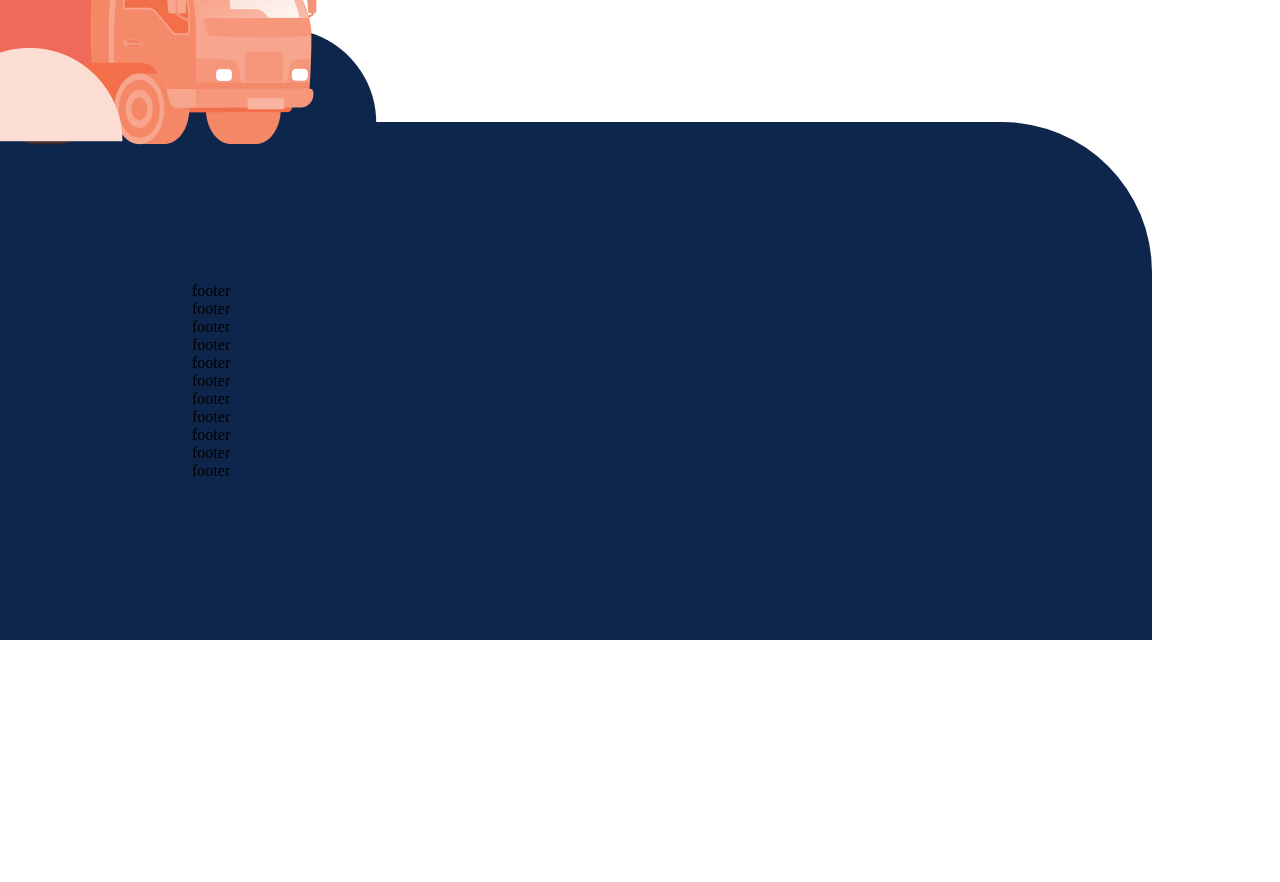
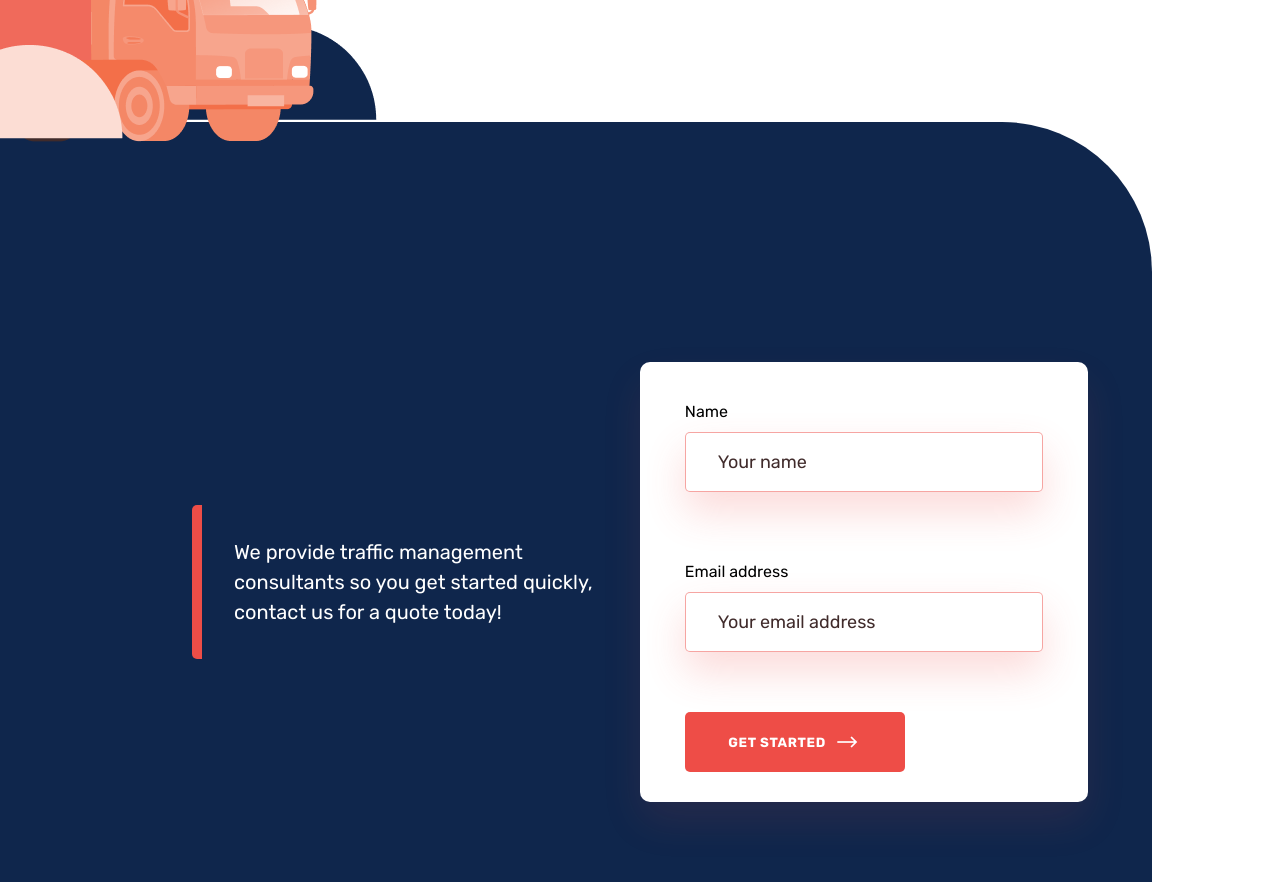
Before and after one commit to alexbtnr/traffico, a React (Create React App) app: page / in a window 1280 px wide. Shown: the part 3900-4782 px from the top of the page. Before the commit the page ends 4540 px from the top, so only its background shows below. Built offline with nearby package versions, Linux system fonts and the light colour scheme; no server answers.

Commit message:
Styled the footer form

```diff
--- a/src/components/Footer.js
+++ b/src/components/Footer.js
@@ -1,38 +1,71 @@
 import React from "react";
 import styled from "styled-components";
 import smallTruck from "../images/smallTruck.png";
+import ReusableButton from "./ReusableButton";
 
 const Footer = () => {
   return (
     <StyledFooter>
-      <div className='background-color'></div>
-      {/* <img className='small-truck' src={smallTruck} alt='' /> */}
-      <div className='container'>
-        <div>footer</div>
-        <div>footer</div>
-        <div>footer</div>
-        <div>footer</div>
-        <div>footer</div>
-        <div>footer</div>
-        <div>footer</div>
-        <div>footer</div>
-        <div>footer</div>
-        <div>footer</div>
-        <div>footer</div>
-      </div>
+      <img className='small-truck' src={smallTruck} alt='' />
+      <footer className='footer'>
+        <div className='background-color'></div>
+        <div className='container'>
+          <div className='form-flex'>
+            <div className='flex-left'>
+              <p>
+                We provide traffic management consultants so you get started
+                quickly, contact us for a quote today!
+              </p>
+            </div>
+            <div className='flex-right'>
+              <form className='contact-form'>
+                <div className='form-group'>
+                  <label htmlFor='name' className='label'>
+                    Name
+                  </label>
+                  <input
+                    type='text'
+                    name='name'
+                    id='name'
+                    placeholder='Your name'
+                  />
+                </div>
+                <div className='form-group'>
+                  <label htmlFor='email' className='label'>
+                    Email address
+                  </label>
+                  <input
+                    type='email'
+                    name='email'
+                    id='email'
+                    placeholder='Your email address'
+                  />
+                </div>
+                <div className='form-button'>
+                  <ReusableButton text={"get started"} icon longBtn />
+                </div>
+              </form>
+            </div>
+          </div>
+        </div>
+      </footer>
     </StyledFooter>
   );
 };
 
-const StyledFooter = styled.footer`
+const StyledFooter = styled.div`
   position: relative;
-  overflow: hidden;
+  padding-top: 10rem;
+
+  img.small-truck {
+    position: absolute;
+    top: -25%;
+  }
 
   .background-color {
     position: absolute;
     width: 90%;
     height: 100%;
-    /* height: 40rem; */
     top: 0;
     left: 0;
     background: #0f264c;
@@ -40,11 +73,94 @@ const StyledFooter = styled.footer`
     border-radius: 0 150px 0 0;
   }
 
-  img.small-truck {
-  }
+  div.container {
+    padding: 5rem 0;
 
-  div.container {
-    padding: 10rem 0;
+    .form-flex {
+      display: flex;
+      justify-content: space-around;
+
+      .flex-left {
+        max-width: 50%;
+        min-width: 50%;
+        align-self: center;
+        font-family: Rubik;
+        font-style: normal;
+        font-weight: normal;
+        font-size: 20px;
+        line-height: 30px;
+        color: #fff;
+        padding: 2rem;
+        border-left: 10px solid #ed4d47;
+        border-radius: 5px 0 0 5px;
+      }
+      .flex-right {
+        max-width: 50%;
+        min-width: 50%;
+
+        .contact-form {
+          height: 440px;
+          background: #ffffff;
+          box-shadow: 0px 20px 40px rgba(238, 77, 71, 0.1);
+          border-radius: 10px;
+          display: flex;
+          flex-direction: column;
+          width: 100%;
+
+          label.label {
+            font-family: Rubik;
+            font-style: normal;
+            font-weight: 300;
+            font-size: 16px;
+            line-height: 40px;
+          }
+
+          .form-group {
+            width: 80%;
+            display: flex;
+            flex-direction: column;
+            justify-content: center;
+            align-items: flex-start;
+            margin: auto;
+
+            input {
+              background: #ffffff;
+              border: 1px solid rgba(238, 77, 71, 0.5);
+              height: 60px;
+              box-shadow: 0px 20px 40px rgba(238, 77, 71, 0.2);
+              border-radius: 5px;
+              padding: 0 2rem;
+              font-family: Rubik;
+              font-style: normal;
+              font-weight: bold;
+              font-size: 18px;
+              line-height: 40px;
+              color: #402b2b;
+              width: 100%;
+
+              &:focus {
+                border: 2px solid #ee4d47;
+                outline: 0;
+              }
+
+              &::placeholder {
+                font-family: Rubik;
+                font-style: normal;
+                font-weight: 300;
+                font-size: 18px;
+                line-height: 40px;
+                color: #402b2b;
+              }
+            }
+          }
+
+          .form-button {
+            margin: auto;
+            width: 80%;
+          }
+        }
+      }
+    }
   }
 `;
 
--- a/src/components/MainContent.js
+++ b/src/components/MainContent.js
@@ -1,16 +1,21 @@
 import React from "react";
+import styled from "styled-components";
 import AboutUs from "./AboutUs";
 import Faq from "./Faq";
 import HowToApply from "./HowToApply";
 
 const MainContent = () => {
   return (
-    <main>
+    <StyledMainContent>
       <AboutUs />
       <HowToApply />
       <Faq />
-    </main>
+    </StyledMainContent>
   );
 };
 
+const StyledMainContent = styled.main`
+  padding-bottom: 10rem;
+`;
+
 export default MainContent;
--- a/src/components/ReusableButton.js
+++ b/src/components/ReusableButton.js
@@ -20,6 +20,7 @@ const ReusableButton = ({ text, icon, longBtn }) => {
 };
 
 const StyledReusableButton = styled.button`
+  cursor: pointer;
   background: #ee4d47;
   border: none;
   border-radius: 5px;
@@ -36,6 +37,7 @@ const StyledReusableButton = styled.button`
 `;
 
 const StyledLongReusableButton = styled.button`
+  cursor: pointer;
   background: #ee4d47;
   border: none;
   border-radius: 5px;
--- a/src/pages/Homepage.js
+++ b/src/pages/Homepage.js
@@ -1,45 +1,16 @@
-import { motion } from "framer-motion";
 import React from "react";
-import styled from "styled-components";
 import Footer from "../components/Footer";
 import Header from "../components/Header";
 import MainContent from "../components/MainContent";
-import smallTruck from "../images/smallTruck.png";
-import { enterFromLeft } from "../utils/animations";
-import { useScroll } from "../utils/useScroll";
 
 const Homepage = () => {
-  const [element, controls] = useScroll();
-
   return (
-    <StyledHomepage>
+    <div>
       <Header />
       <MainContent />
-      <div ref={element} className='footer'>
-        <motion.img
-          animate={controls}
-          initial='hidden'
-          variants={enterFromLeft}
-          className='small-truck'
-          src={smallTruck}
-          alt=''
-        />
-        <Footer />
-      </div>
-    </StyledHomepage>
+      <Footer />
+    </div>
   );
 };
 
-const StyledHomepage = styled.div`
-  div.footer {
-    position: relative;
-    padding-top: 10rem;
-
-    img.small-truck {
-      position: absolute;
-      top: -4%;
-    }
-  }
-`;
-
 export default Homepage;
```
